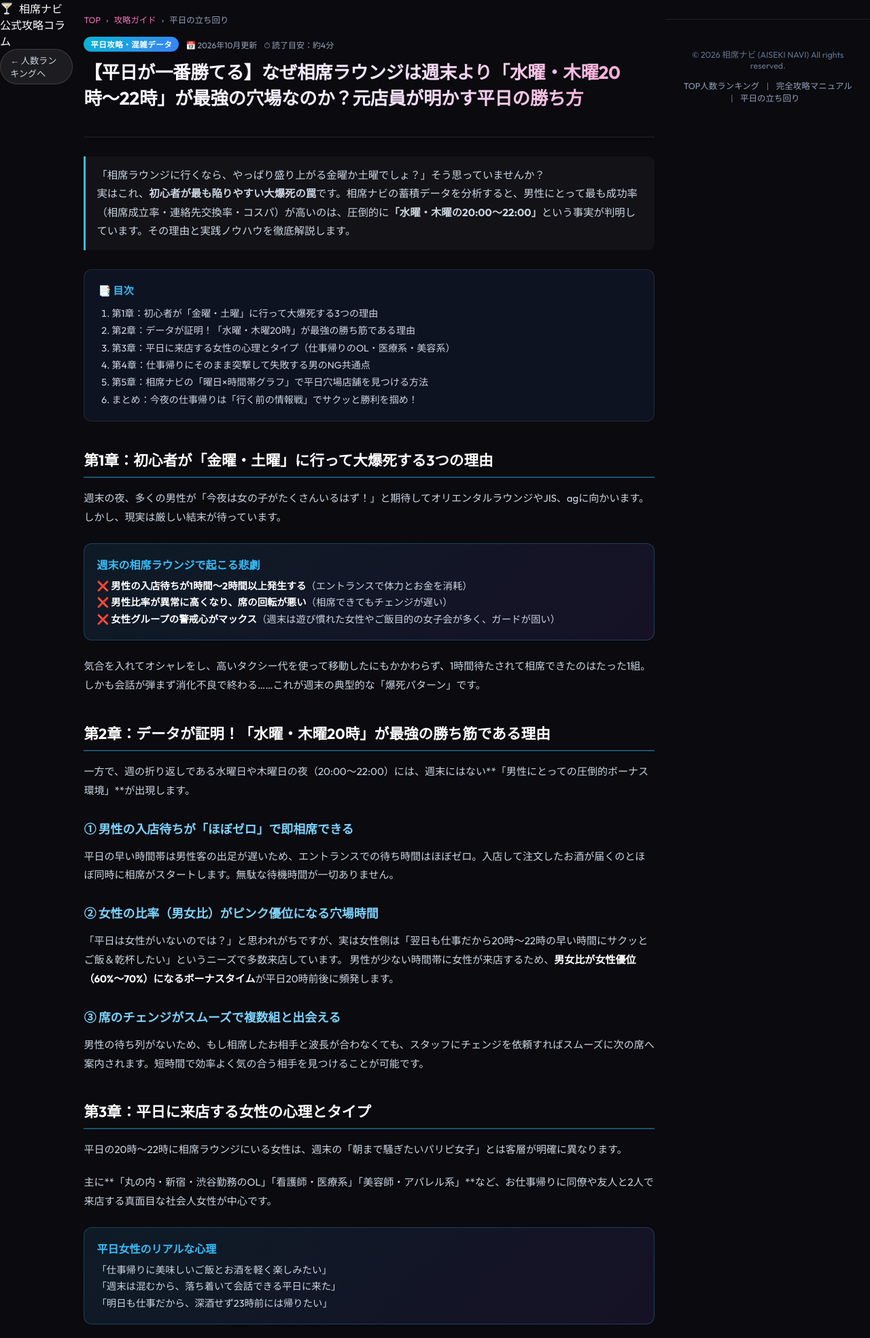
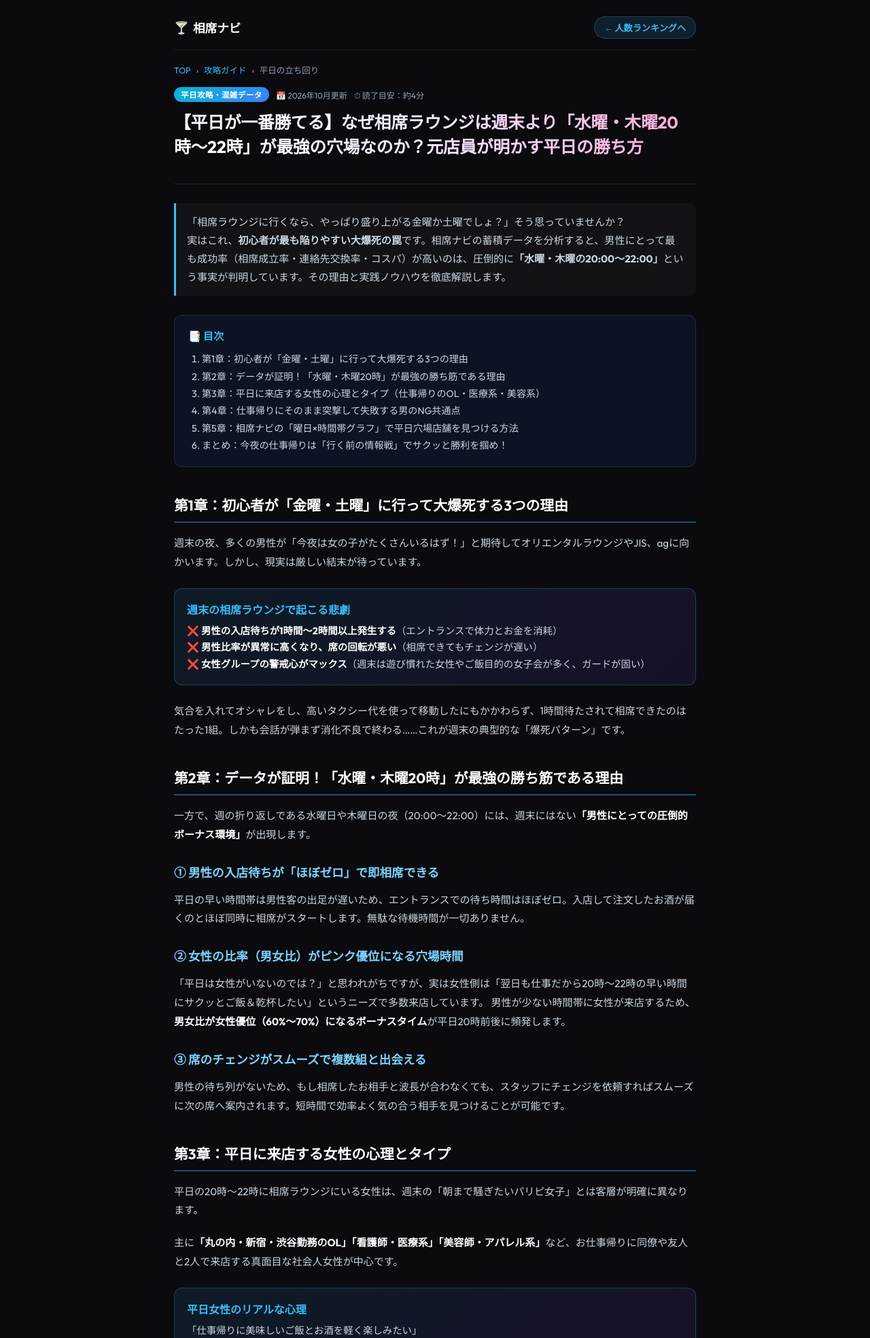
Before and after one commit to shinya141204-alt/lounge-monitor2, a Python web app: template templates/guide_weekday.html in a window 1280 px wide. Shown: the top 1968 px of the page at 68% size. Run offline with Jinja, Linux system fonts and the light colour scheme; the template is opened without the code that fills it, so the values that code supplies are empty.

Commit message:
fix: 平日攻略コラム(guide_weekday.html)のCSSレイアウト崩れ(横3分割)を解消しスマホ完全最適化

```diff
--- a/templates/guide_weekday.html
+++ b/templates/guide_weekday.html
@@ -35,16 +35,57 @@
     <link rel="stylesheet" href="/static/style.css">
 
     <style>
-        .article-container {
-            max-width: 840px;
-            margin: 0 auto;
-            padding: 20px 16px 60px 16px;
+        body {
+            display: block !important;
+            width: 100% !important;
+            margin: 0 !important;
+            padding: 0 !important;
+            background-color: #0a0a0f !important;
+            color: #ffffff !important;
+            overflow-x: hidden !important;
         }
 
-        .article-header {
-            margin-bottom: 28px;
-            padding-bottom: 20px;
-            border-bottom: 1px solid rgba(255, 255, 255, 0.1);
+        .article-container {
+            max-width: 800px;
+            width: 100%;
+            margin: 0 auto;
+            padding: 24px 16px 80px 16px;
+            box-sizing: border-box;
+        }
+
+        .top-nav-bar {
+            display: flex;
+            align-items: center;
+            justify-content: space-between;
+            padding-bottom: 16px;
+            margin-bottom: 20px;
+            border-bottom: 1px solid rgba(255, 255, 255, 0.08);
+        }
+
+        .nav-logo {
+            font-size: 1.1rem;
+            font-weight: 700;
+            color: #ffffff;
+            text-decoration: none;
+            display: flex;
+            align-items: center;
+            gap: 6px;
+        }
+
+        .nav-back-btn {
+            font-size: 0.82rem;
+            color: #38bdf8;
+            text-decoration: none;
+            padding: 6px 14px;
+            border-radius: 999px;
+            background: rgba(56, 189, 248, 0.12);
+            border: 1px solid rgba(56, 189, 248, 0.25);
+            font-weight: 600;
+            transition: all 0.2s;
+        }
+
+        .nav-back-btn:hover {
+            background: rgba(56, 189, 248, 0.25);
         }
 
         .breadcrumb {
@@ -57,12 +98,14 @@
         }
 
         .breadcrumb a {
-            color: #f472b6;
+            color: #38bdf8;
             text-decoration: none;
         }
 
-        .breadcrumb a:hover {
-            text-decoration: underline;
+        .article-header {
+            margin-bottom: 28px;
+            padding-bottom: 20px;
+            border-bottom: 1px solid rgba(255, 255, 255, 0.1);
         }
 
         .article-badge-row {
@@ -89,7 +132,7 @@
         }
 
         .article-title {
-            font-size: 1.65rem;
+            font-size: 1.55rem;
             font-weight: 800;
             line-height: 1.45;
             color: #ffffff;
@@ -99,12 +142,12 @@
 
         @media (max-width: 600px) {
             .article-title {
-                font-size: 1.35rem;
+                font-size: 1.3rem;
             }
         }
 
         .article-lead {
-            font-size: 0.96rem;
+            font-size: 0.94rem;
             line-height: 1.8;
             color: #cbd5e1;
             background: rgba(255, 255, 255, 0.03);
@@ -115,7 +158,7 @@
         }
 
         .article-toc {
-            background: rgba(15, 23, 42, 0.7);
+            background: rgba(15, 23, 42, 0.75);
             border: 1px solid rgba(255, 255, 255, 0.1);
             border-radius: 12px;
             padding: 18px 20px;
@@ -151,7 +194,7 @@
         }
 
         .article-body h2 {
-            font-size: 1.35rem;
+            font-size: 1.3rem;
             color: #ffffff;
             margin: 40px 0 16px 0;
             padding-bottom: 10px;
@@ -162,7 +205,7 @@
         }
 
         .article-body h3 {
-            font-size: 1.12rem;
+            font-size: 1.1rem;
             color: #7dd3fc;
             margin: 28px 0 12px 0;
         }
@@ -194,7 +237,7 @@
         }
 
         .article-affiliate-card {
-            background: rgba(15, 23, 42, 0.75);
+            background: rgba(15, 23, 42, 0.85);
             border: 1px solid rgba(255, 255, 255, 0.12);
             border-radius: 14px;
             padding: 20px;
@@ -306,25 +349,46 @@
             text-decoration: none;
             box-shadow: 0 4px 18px rgba(56, 189, 248, 0.45);
         }
+
+        .article-footer {
+            margin-top: 50px;
+            padding-top: 24px;
+            border-top: 1px solid rgba(255, 255, 255, 0.1);
+            text-align: center;
+        }
+
+        .article-footer p {
+            font-size: 0.78rem;
+            color: #94a3b8;
+            margin-bottom: 12px;
+        }
+
+        .article-footer-links {
+            display: flex;
+            justify-content: center;
+            gap: 12px;
+            font-size: 0.8rem;
+            flex-wrap: wrap;
+        }
+
+        .article-footer-links a {
+            color: #38bdf8;
+            text-decoration: none;
+        }
     </style>
 </head>
 
 <body>
-    <!-- Global Header -->
-    <header class="app-header">
-        <div class="logo-wrap">
-            <a href="/" style="text-decoration: none; color: inherit; display: flex; align-items: center; gap: 8px;">
-                <span class="logo-icon">🍸</span>
-                <span class="logo-text">相席ナビ</span>
+    <div class="article-container">
+        <!-- Top Nav Bar -->
+        <div class="top-nav-bar">
+            <a href="/" class="nav-logo">
+                <span>🍸</span>
+                <span>相席ナビ</span>
             </a>
-            <span class="logo-sub">公式攻略コラム</span>
+            <a href="/" class="nav-back-btn">← 人数ランキングへ</a>
         </div>
-        <div class="header-right">
-            <a href="/" class="header-btn" style="text-decoration: none; padding: 6px 14px; background: rgba(255,255,255,0.08); border-radius: 999px; font-size: 0.82rem; color: #cbd5e1;">← 人数ランキングへ</a>
-        </div>
-    </header>
 
-    <div class="article-container">
         <!-- Breadcrumb -->
         <nav class="breadcrumb">
             <a href="/">TOP</a>
@@ -383,7 +447,7 @@
 
             <h2 id="section-2">第2章：データが証明！「水曜・木曜20時」が最強の勝ち筋である理由</h2>
             <p>
-                一方で、週の折り返しである水曜日や木曜日の夜（20:00〜22:00）には、週末にはない**「男性にとっての圧倒的ボーナス環境」**が出現します。
+                一方で、週の折り返しである水曜日や木曜日の夜（20:00〜22:00）には、週末にはない<strong>「男性にとっての圧倒的ボーナス環境」</strong>が出現します。
             </p>
             <h3>① 男性の入店待ちが「ほぼゼロ」で即相席できる</h3>
             <p>
@@ -404,7 +468,7 @@
                 平日の20時〜22時に相席ラウンジにいる女性は、週末の「朝まで騒ぎたいパリピ女子」とは客層が明確に異なります。
             </p>
             <p>
-                主に**「丸の内・新宿・渋谷勤務のOL」「看護師・医療系」「美容師・アパレル系」**など、お仕事帰りに同僚や友人と2人で来店する真面目な社会人女性が中心です。
+                主に<strong>「丸の内・新宿・渋谷勤務のOL」「看護師・医療系」「美容師・アパレル系」</strong>など、お仕事帰りに同僚や友人と2人で来店する真面目な社会人女性が中心です。
             </p>
             <div class="article-highlight-box">
                 <h4>平日女性のリアルな心理</h4>
@@ -412,6 +476,7 @@
                     「仕事帰りに美味しいご飯とお酒を軽く楽しみたい」<br>
                     「週末は混むから、落ち着いて会話できる平日に来た」<br>
                     「明日も仕事だから、深酒せず23時前には帰りたい」
+                </p>
             </div>
             <p>
                 つまり、<strong>「落ち着いた大人の会話」ができる男性が圧倒的にモテる環境</strong>が整っています。チャラチャラしたノリではなく、お互いの仕事の愚痴や週末の過ごし方などをリラックスして話すだけで、自然と「今度休日にランチでも行きましょう」とLINE交換につながりやすいのです。
@@ -468,7 +533,7 @@
 
             <h2 id="section-5">第5章：相席ナビの「曜日×時間帯グラフ」で平日穴場店舗を見つける方法</h2>
             <p>
-                平日に相席ラウンジへ行く際は、必ず出発前に**「相席ナビ」**を開いてください。
+                平日に相席ラウンジへ行く際は、必ず出発前に<strong>『相席ナビ』</strong>を開いてください。
             </p>
             <p>
                 相席ナビのトップ画面で各店舗のカードをタップすると、<strong>「その店舗の過去の曜日別・時間帯別の混雑傾向グラフ」</strong>が表示されます。
@@ -500,17 +565,19 @@
                 <a href="/" class="live-tool-btn">🔥 今すぐランキングを見る ›</a>
             </div>
         </div>
+
+        <!-- Article Footer -->
+        <footer class="article-footer">
+            <p>© 2026 相席ナビ (AISEKI NAVI) All rights reserved.</p>
+            <div class="article-footer-links">
+                <a href="/">TOP人数ランキング</a>
+                <span style="color: #64748b;">|</span>
+                <a href="/guide">総合攻略マニュアル</a>
+                <span style="color: #64748b;">|</span>
+                <a href="/guide/weekday-strategy">平日攻略コラム</a>
+            </div>
+        </footer>
     </div>
-
-    <!-- Global Footer -->
-    <footer class="app-footer" style="text-align: center; padding: 30px 16px; border-top: 1px solid rgba(255,255,255,0.08); font-size: 0.78rem; color: #64748b;">
-        <p>© 2026 相席ナビ (AISEKI NAVI) All rights reserved.</p>
-        <p style="margin-top: 6px;">
-            <a href="/" style="color: #94a3b8; text-decoration: none; margin: 0 8px;">TOP人数ランキング</a> |
-            <a href="/guide" style="color: #94a3b8; text-decoration: none; margin: 0 8px;">完全攻略マニュアル</a> |
-            <a href="/guide/weekday-strategy" style="color: #94a3b8; text-decoration: none; margin: 0 8px;">平日の立ち回り</a>
-        </p>
-    </footer>
 </body>
 
 </html>
```
